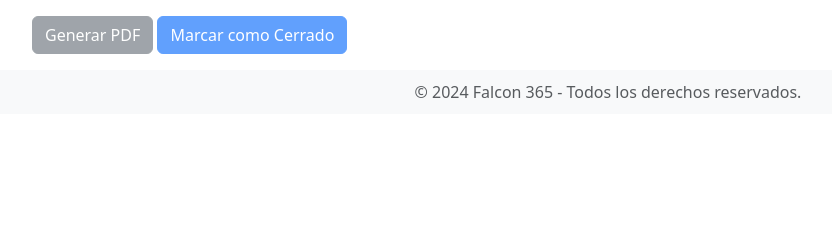
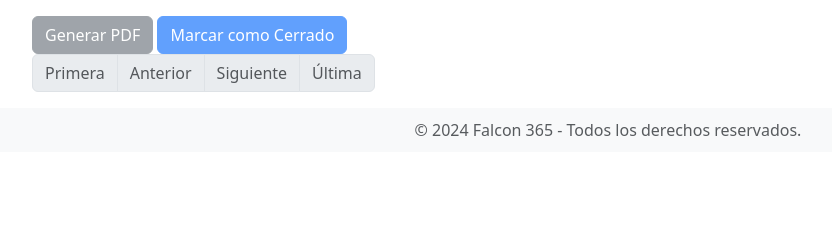
Before and after one commit to ITFalconIngenieria/sistemaVacaciones, a Django app: template gestion_empresa/gestion_rrhh/templates/reporte_descansos.html in a window 1280 px wide. Shown: the part 201-441 px from the top of the page, without its empty margins (32-864 px from the left). Run offline with Django 3.2, Linux system fonts and the light colour scheme; the template is opened without the code that fills it, so the values that code supplies are empty.

Commit message:
paginado

```diff
--- a/gestion_empresa/gestion_rrhh/templates/reporte_descansos.html
+++ b/gestion_empresa/gestion_rrhh/templates/reporte_descansos.html
@@ -48,6 +48,9 @@
             {% if page_obj.has_previous %}
                 <li class="page-item"><a class="page-link" href="?page=1">Primera</a></li>
                 <li class="page-item"><a class="page-link" href="?page={{ page_obj.previous_page_number }}">Anterior</a></li>
+            {% else %}
+                <li class="page-item disabled"><a class="page-link">Primera</a></li>
+                <li class="page-item disabled"><a class="page-link">Anterior</a></li>
             {% endif %}
 
             {% for num in page_obj.paginator.page_range %}
@@ -59,9 +62,13 @@
             {% if page_obj.has_next %}
                 <li class="page-item"><a class="page-link" href="?page={{ page_obj.next_page_number }}">Siguiente</a></li>
                 <li class="page-item"><a class="page-link" href="?page={{ page_obj.paginator.num_pages }}">Última</a></li>
+            {% else %}
+                <li class="page-item disabled"><a class="page-link">Siguiente</a></li>
+                <li class="page-item disabled"><a class="page-link">Última</a></li>
             {% endif %}
         </ul>
     </nav>
+
 </div>
 
 <script>
```
